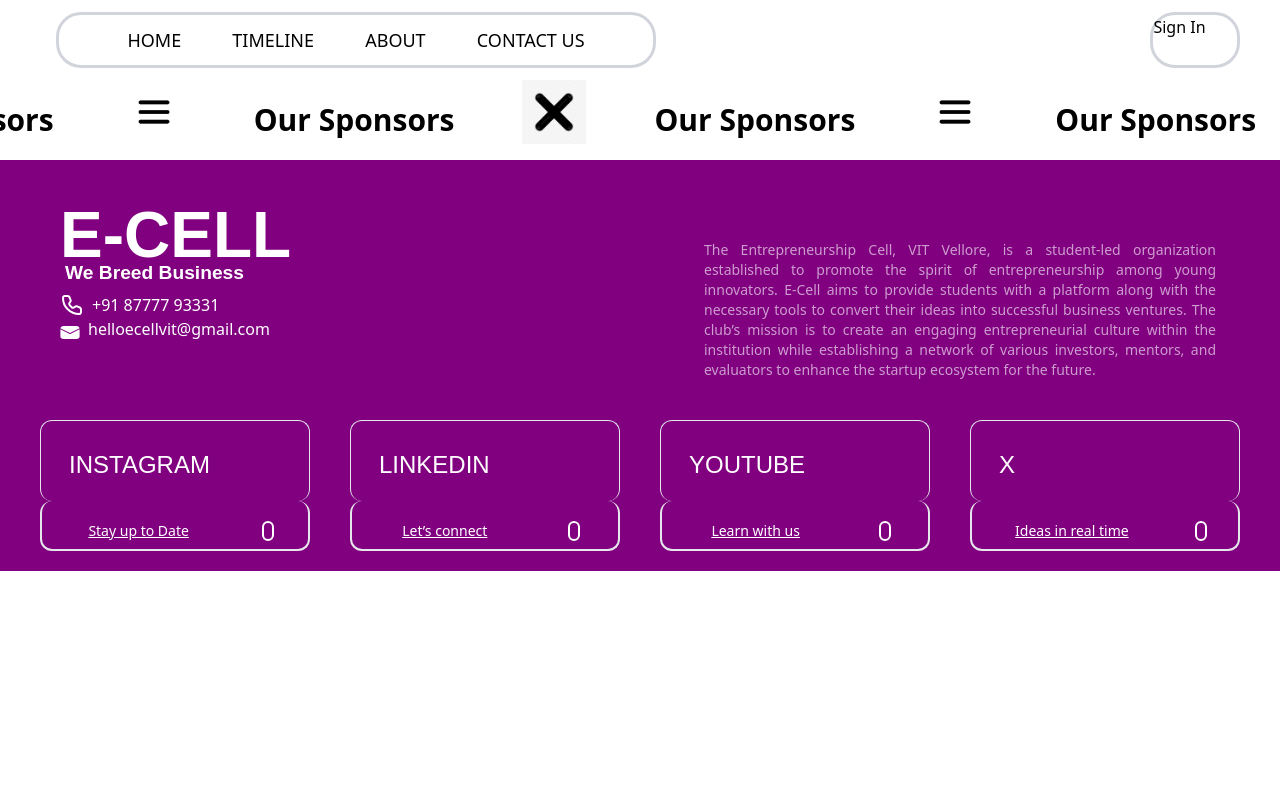
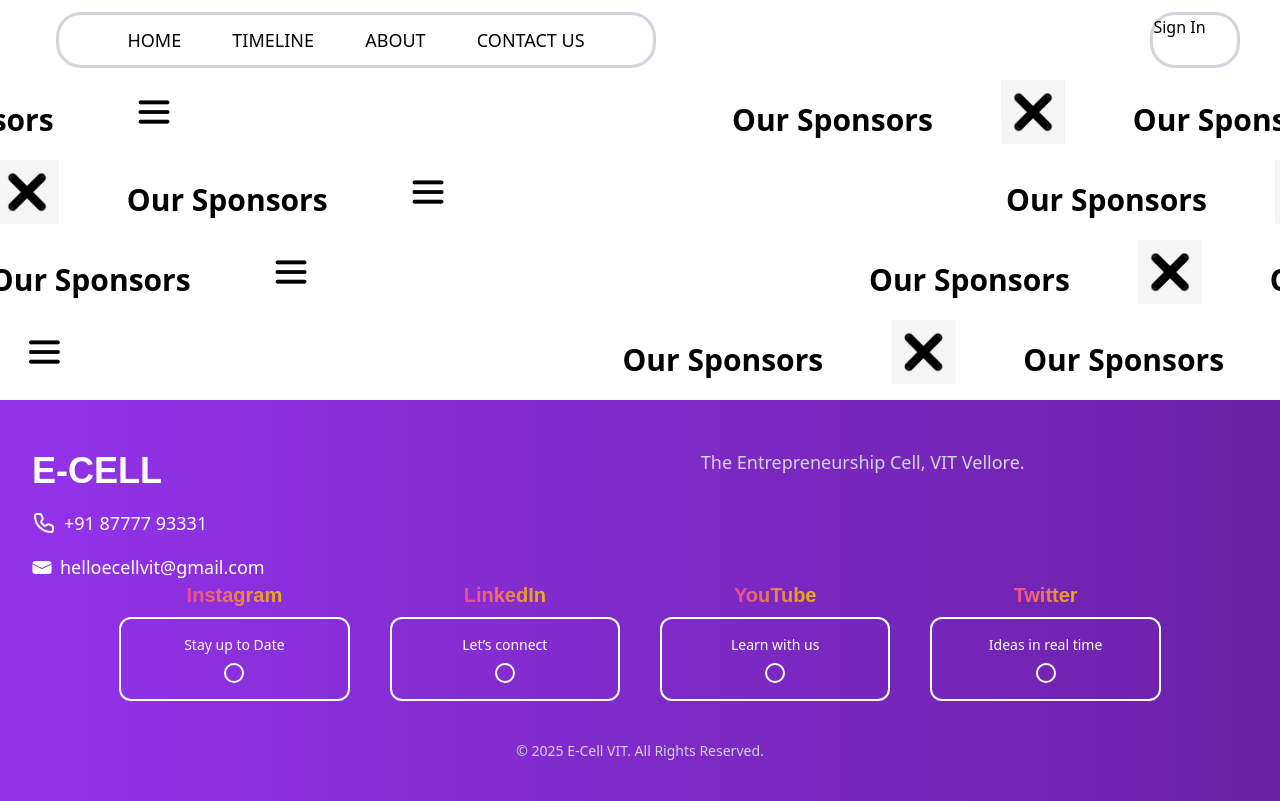
Before and after one commit to ecellvit/Esummit25, a Next.js app: page / in a window 1280 px wide. Built offline with nearby package versions, Linux system fonts and the light colour scheme; no server answers.

Commit message:
footer updated, 4 marquees added

```diff
--- a/app/page.tsx
+++ b/app/page.tsx
@@ -2,16 +2,14 @@
 import SessionWrapper from "@/components/SessionWrapper";
 import Footer from "@/components/footer";
 import Marq from "@/components/marquee";
-import NavBar from "@/components/navbar"
-import Marquee from "react-fast-marquee";
+import NavBar from "@/components/navbar";
 
 export default function HomePage() {
   return (
     <div>
-      <NavBar/>
-      <Marq/>
-      <Footer/>
-
+      <NavBar />
+      <Marq speed1={100} speed2={50} speed3={75} speed4={120} />
+      <Footer />
     </div>
   );
 }
--- a/components/footer.tsx
+++ b/components/footer.tsx
@@ -1,78 +1,82 @@
 'use client';
 import React from 'react';
 
-//import { faYoutube, faTwitter, faInstagram, faLinkedin } from '@fortawesome/free-brands-svg-icons';
 import PhoneIcon from '../assets/phoneicon';
 import MailIcon from '../assets/mailicon';
 
 const Footer: React.FC = () => {
   return (
-    <footer className="bg-[purple] box-sizing" id="footer">
-      <div className="flex flex-col gap-10 sm:hidden md:flex pt-10">
-        <div className="flex flex-row text-white flex-grow flex-1">
-          <div className="flex flex-col pl-5 pr-5 w-[50vw]">
+    <footer className="bg-gradient-to-r from-purple-600 to-purple-800 text-white pt-12 pb-6" id="footer">
+      <div className="container mx-auto flex flex-col md:flex-row justify-between items-center md:items-start px-4 sm:px-8">
+        {/* Left Section - Contact Info */}
+        <div className="w-full md:w-[45%] text-center md:text-left mb-8 md:mb-0">
           <h1
-              className="pl-10 text-[5vw] font-[700] after:content-['We_Breed_Business'] after:text-[1.5vw] after:font-Almaria after:text-[#FFFFFF] flex flex-col gap-0 after:static leading-[60%] after:pl-[0.4vw] mt-[2vh]"
+            className="text-4xl font-bold leading-tight mb-4"
             style={{ fontFamily: "'Almarai', sans-serif" }}
           >
             E-CELL
           </h1>
-            <div className="pl-10">
+          <div className="flex flex-col items-center md:items-start gap-4">
             <div className="flex items-center gap-2">
-                <p>
-                  <PhoneIcon />
-                </p>
-                <a href="tel:+91 87777 93331">+91 87777 93331</a>
+              <PhoneIcon className="h-5 w-5 text-white" />
+              <a href="tel:+91 87777 93331" className="text-lg hover:text-gray-300 transition-colors">+91 87777 93331</a>
             </div>
             <div className="flex items-center gap-2">
-                <p className="pt-[0.8vh]">
-                  <MailIcon />
-                </p>
-                <a href="mailto:helloecellvit@gmail.com">helloecellvit@gmail.com</a>
+              <MailIcon className="h-5 w-5 text-white" />
+              <a href="mailto:helloecellvit@gmail.com" className="text-lg hover:text-gray-300 transition-colors">helloecellvit@gmail.com</a>
             </div>
           </div>
         </div>
-          <div className="flex flex-col flex-1 justify-center items-center pl-5 pr-5 w-[50vw]">
-            <p className="text-sm justify-center items-center flex w-[40vw] text-[rgba(255,255,255,0.61)] text-justify pt-10">
-              The Entrepreneurship Cell, VIT Vellore, is a student-led organization established to promote the spirit of
-              entrepreneurship among young innovators. E-Cell aims to provide students with a platform along with the
-              necessary tools to convert their ideas into successful business ventures. The club’s mission is to create
-              an engaging entrepreneurial culture within the institution while establishing a network of various
-              investors, mentors, and evaluators to enhance the startup ecosystem for the future.
+
+        {/* Right Section - About E-Cell */}
+        <div className="w-full md:w-[45%] text-center md:text-left mb-8 md:mb-0">
+          <p className="text-lg text-gray-300 leading-relaxed">
+            The Entrepreneurship Cell, VIT Vellore.
           </p>
         </div>
       </div>
-        <div className="h-[fit-content] flex justify-around items-center flex-wrap gap-10 mb-5 ml-10 mr-10">
-          {/** Social Media Sections */}
+
+      {/* Social Media Section */}
+      <div className="flex flex-wrap justify-center gap-10 mb-6">
         {[
-            { platform: 'INSTAGRAM', url: 'https://www.instagram.com/ecell_vit/', description: 'Stay up to Date' },
-            { platform: 'LINKEDIN', url: 'https://www.linkedin.com/company/ecellvitvellore', description: 'Let’s connect' },
-            { platform: 'YOUTUBE', url: 'https://www.youtube.com/@e-cellvit7216', description: 'Learn with us' },
-            { platform: 'X', url: 'https://twitter.com/ecell_vit', description: 'Ideas in real time' },
+          { platform: 'Instagram', url: 'https://www.instagram.com/ecell_vit/', description: 'Stay up to Date' },
+          { platform: 'LinkedIn', url: 'https://www.linkedin.com/company/ecellvitvellore', description: 'Let’s connect' },
+          { platform: 'YouTube', url: 'https://www.youtube.com/@e-cellvit7216', description: 'Learn with us' },
+          { platform: 'Twitter', url: 'https://twitter.com/ecell_vit', description: 'Ideas in real time' },
         ].map(({ platform, url, description }) => (
-            <div key={platform} className="min-w-[18vw] h-[fit-content] flex flex-col flex-1">
+          <div key={platform} className="w-[18vw] max-w-[250px] flex flex-col items-center">
             <div
-                className="border rounded-xl border-b-0 pb-5 p-5"
-                style={{
-                  fontFamily: "'Freeman', sans-serif",
-                  background: 'white',
-                  WebkitBackgroundClip: 'text',
-                  WebkitTextFillColor: 'transparent',
-                }}
+              className="text-xl font-semibold mb-2 text-transparent bg-clip-text bg-gradient-to-r from-pink-500 to-yellow-500"
+              style={{ fontFamily: "'Freeman', sans-serif" }}
             >
-                <h1 className="text-[#FFFFFF] text-2xl text-bold pl-2 items-center pt-2">{platform}</h1>
+              {platform}
             </div>
-              <div className="flex flex-row justify-around gap-5 pl-5 border-2 pr-2 rounded-xl border-t-0 pt-5 pb-2">
-                <a href={url} className="text-[#FFFFFF] underline text-sm flex items-center" target="_blank" rel="noopener noreferrer">
+            <div className="flex flex-col items-center border-2 border-white rounded-xl w-full p-4">
+              <a
+                href={url}
+                className="text-white text-sm text-center hover:text-gray-400 mb-2"
+                target="_blank"
+                rel="noopener noreferrer"
+              >
                 {description}
               </a>
-                <a href={url} className="p-1 border-2 border-[#FFFFFF] rounded-xl flex items-center" target="_blank" rel="noopener noreferrer">
-
+              <a
+                href={url}
+                className="p-2 border-2 border-white rounded-xl text-white hover:bg-white hover:text-purple-700 transition-colors"
+                target="_blank"
+                rel="noopener noreferrer"
+              >
+                <span className="sr-only">{platform} link</span>
+                {/* Add an appropriate icon here (optional) */}
               </a>
             </div>
           </div>
         ))}
       </div>
+
+      {/* Footer Bottom */}
+      <div className="text-center text-sm text-gray-300 py-4">
+        <p>&copy; {new Date().getFullYear()} E-Cell VIT. All Rights Reserved.</p>
       </div>
     </footer>
   );
--- a/components/marquee.tsx
+++ b/components/marquee.tsx
@@ -1,11 +1,26 @@
+import React from "react";
 import Marquee from "react-fast-marquee";
 import image1 from "../assets/close.jpg";
 import image2 from "../assets/hamburger.jpg";
 
-const Marq: React.FC = () => {
+// Define the interface with no default values
+interface MarqProps {
+  speed1?: number;
+  speed2?: number;
+  speed3?: number;
+  speed4?: number;
+}
+
+const Marq: React.FC<MarqProps> = ({
+  speed1 = 100, // Default value if no speed is passed
+  speed2 = 25,
+  speed3 = 75,
+  speed4 = 50,
+}) => {
   return (
     <div className="pt-20"> {/* Adjust the padding-top based on navbar height */}
-      <Marquee speed={100} className="bg-white overflow-hidden">
+      {/* Marquee with dynamic speeds */}
+      <Marquee speed={speed1} className="bg-white overflow-hidden">
         <div className="flex gap-10 h-20 bg-white text-black justify-around font-bold text-lg md:text-xl leading-normal select-none">
           <span className="flex items-center font-bold h-full text-3xl">
             <b>Our Sponsors</b>
@@ -15,6 +30,11 @@ const Marq: React.FC = () => {
             <b>Our Sponsors</b>
           </span>
           <img src={image2.src} alt="logo 2" className="h-16 mx-7" />
+        </div>
+      </Marquee>
+
+      <Marquee speed={speed2} className="bg-white overflow-hidden">
+        <div className="flex gap-10 h-20 bg-white text-black justify-around font-bold text-lg md:text-xl leading-normal select-none">
           <span className="flex items-center font-bold h-full text-3xl">
             <b>Our Sponsors</b>
           </span>
@@ -23,6 +43,24 @@ const Marq: React.FC = () => {
             <b>Our Sponsors</b>
           </span>
           <img src={image2.src} alt="logo 2" className="h-16 mx-7" />
+        </div>
+      </Marquee>
+
+      <Marquee speed={speed3} className="bg-white overflow-hidden">
+        <div className="flex gap-10 h-20 bg-white text-black justify-around font-bold text-lg md:text-xl leading-normal select-none">
+          <span className="flex items-center font-bold h-full text-3xl">
+            <b>Our Sponsors</b>
+          </span>
+          <img src={image1.src} alt="logo 1" className="h-16 mx-7" />
+          <span className="flex items-center font-bold h-full text-3xl">
+            <b>Our Sponsors</b>
+          </span>
+          <img src={image2.src} alt="logo 2" className="h-16 mx-7" />
+        </div>
+      </Marquee>
+
+      <Marquee speed={speed4} className="bg-white overflow-hidden">
+        <div className="flex gap-10 h-20 bg-white text-black justify-around font-bold text-lg md:text-xl leading-normal select-none">
           <span className="flex items-center font-bold h-full text-3xl">
             <b>Our Sponsors</b>
           </span>
```
Also changed, not shown: 1 other file (tests, documents, lock files or other folders). Lines whose indentation alone changed are shown as unchanged.
